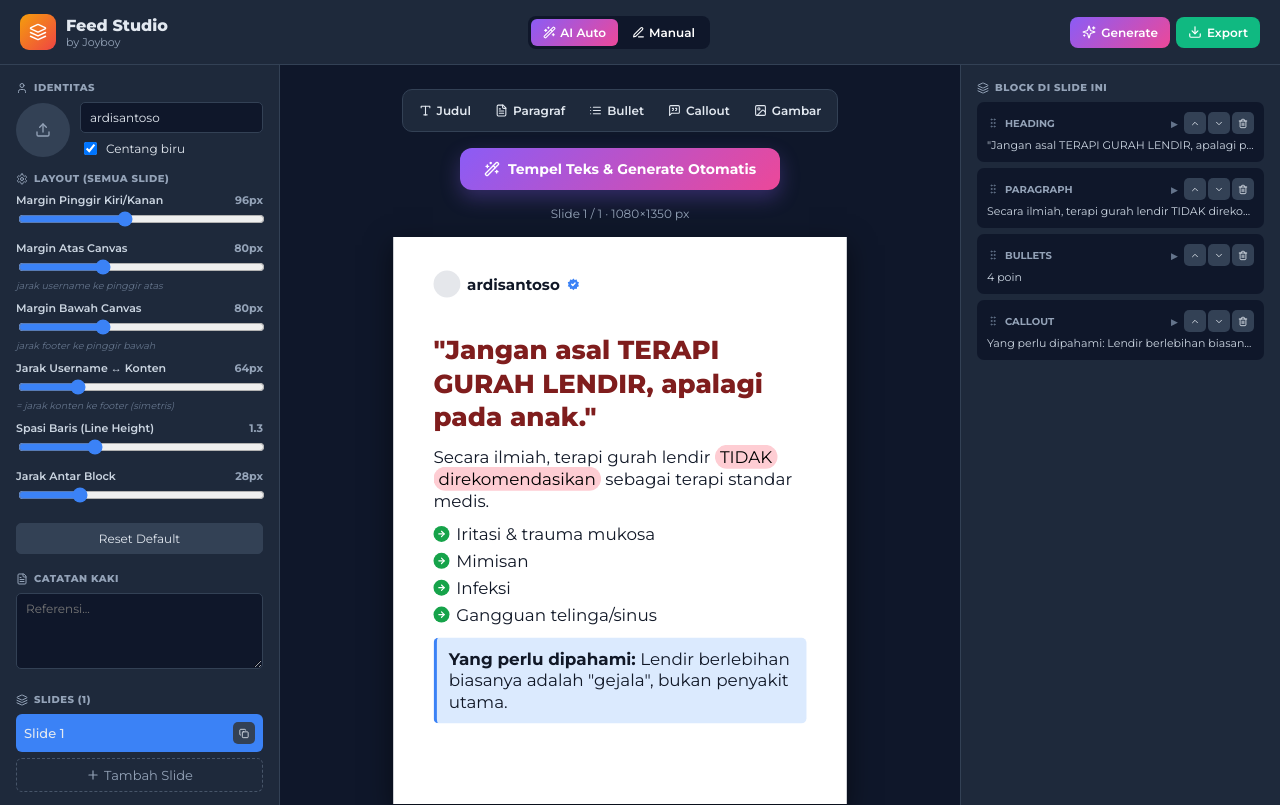
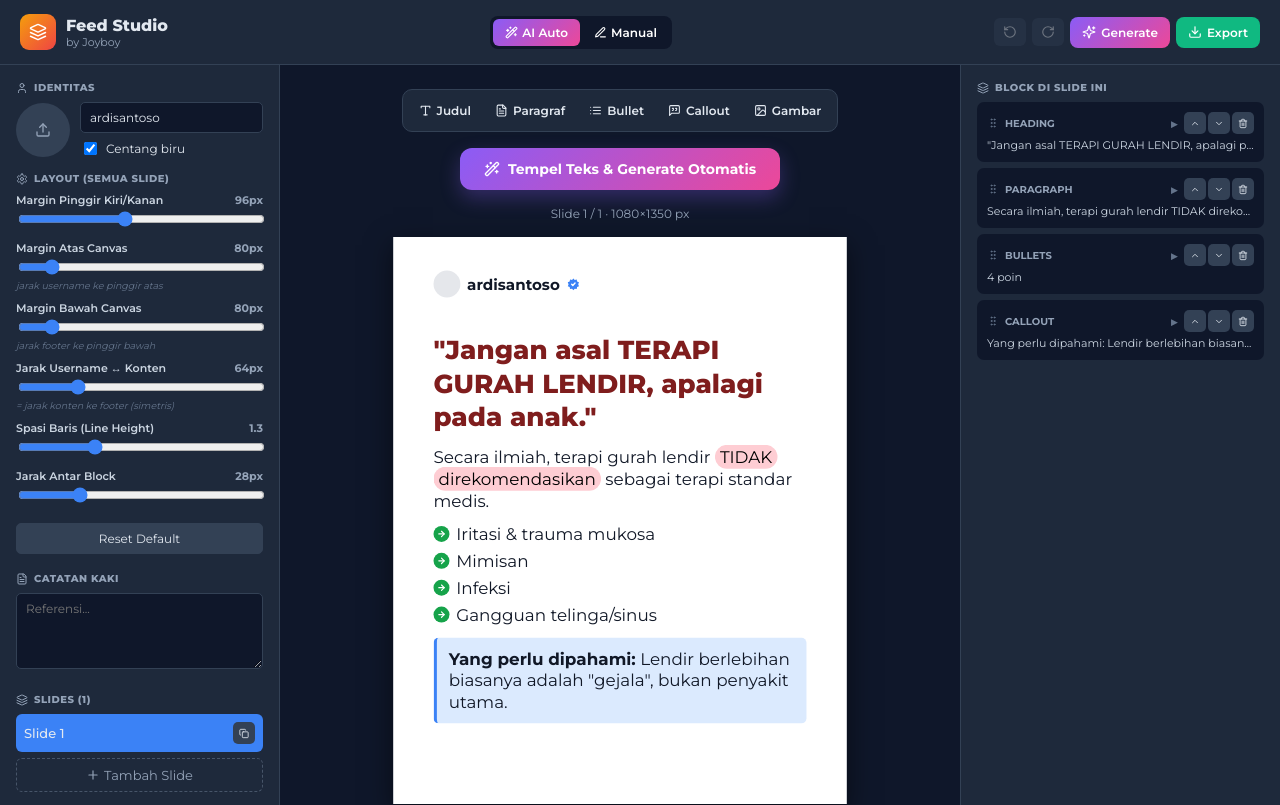
Before and after one commit to joyboythesungod/feed-studio, a React (Vite) app: page / in a window 1280 px wide. Built offline with nearby package versions, Linux system fonts and the light colour scheme; a web font is replaced by a local one.

Commit message:
Add files via upload

```diff
--- a/src/App.jsx
+++ b/src/App.jsx
@@ -550,9 +550,20 @@ const SlideCanvas = React.forwardRef(({ slide, profile, footer, settings, pageIn
         <div style={{
           width: 64, height: 64, borderRadius: 9999, overflow: 'hidden',
           background: '#E5E7EB', flexShrink: 0,
-          backgroundImage: profile.avatar ? `url(${profile.avatar})` : 'none',
-          backgroundSize: 'cover', backgroundPosition: 'center',
-        }} />
+          display: 'flex', alignItems: 'center', justifyContent: 'center',
+        }}>
+          {profile.avatar && (
+            <img
+              src={profile.avatar}
+              alt=""
+              crossOrigin="anonymous"
+              style={{
+                width: '100%', height: '100%', objectFit: 'cover',
+                display: 'block',
+              }}
+            />
+          )}
+        </div>
         <div style={{ fontSize: 36, fontWeight: 700, color: '#111827', fontFamily: "'Montserrat', sans-serif" }}>
           {profile.name}
         </div>
@@ -652,6 +663,104 @@ export default function App() {
 
   const canvasRefs = useRef({});
 
+  // ===== UNDO/REDO HISTORY =====
+  // Simpan snapshot dari state (slides, footer, profile, settings) di history stack
+  // Saat user lakukan action → push ke past, clear future
+  // Saat undo → pop past, push ke future
+  // Saat redo → pop future, push ke past
+  const historyRef = useRef({
+    past: [],     // array of snapshots, oldest first
+    future: [],   // array of snapshots, newest first
+    isApplying: false, // true saat sedang apply undo/redo (jangan re-record)
+  });
+  const HISTORY_LIMIT = 50;
+  const [historyTick, setHistoryTick] = useState(0); // untuk re-render button enabled state
+
+  // Capture snapshot dari state yang relevan
+  const captureSnapshot = () => ({
+    slides: JSON.parse(JSON.stringify(slides)),
+    footer,
+    profile: JSON.parse(JSON.stringify(profile)),
+    settings: { ...settings },
+    activeSlide,
+  });
+
+  // Apply snapshot ke state
+  const applySnapshot = (snap) => {
+    historyRef.current.isApplying = true;
+    setSlides(snap.slides);
+    setFooter(snap.footer);
+    setProfile(snap.profile);
+    setSettings(snap.settings);
+    setActiveSlide(Math.min(snap.activeSlide, snap.slides.length - 1));
+    // Reset flag setelah React render selesai
+    setTimeout(() => { historyRef.current.isApplying = false; }, 0);
+  };
+
+  // Record current state ke history. Dipanggil secara debounced via useEffect.
+  const lastSnapshotRef = useRef(null);
+  useEffect(() => {
+    if (historyRef.current.isApplying) return;
+
+    const timer = setTimeout(() => {
+      const snap = captureSnapshot();
+      const snapJson = JSON.stringify(snap);
+
+      // Skip kalau sama dengan snapshot terakhir (gak ada perubahan riil)
+      if (lastSnapshotRef.current === snapJson) return;
+      lastSnapshotRef.current = snapJson;
+
+      const h = historyRef.current;
+      h.past.push(snap);
+      if (h.past.length > HISTORY_LIMIT) h.past.shift();
+      h.future = []; // action baru → clear future
+      setHistoryTick(t => t + 1);
+    }, 350); // debounce 350ms agar slider drag dll tidak spam history
+
+    return () => clearTimeout(timer);
+  }, [slides, footer, profile, settings]);
+
+  const undo = () => {
+    const h = historyRef.current;
+    // Past terakhir = current state, jadi pop yang current dulu lalu apply yang sebelumnya
+    if (h.past.length < 2) return;
+    const current = h.past.pop();
+    h.future.unshift(current);
+    const target = h.past[h.past.length - 1];
+    lastSnapshotRef.current = JSON.stringify(target);
+    applySnapshot(target);
+    setHistoryTick(t => t + 1);
+  };
+
+  const redo = () => {
+    const h = historyRef.current;
+    if (h.future.length === 0) return;
+    const target = h.future.shift();
+    h.past.push(target);
+    lastSnapshotRef.current = JSON.stringify(target);
+    applySnapshot(target);
+    setHistoryTick(t => t + 1);
+  };
+
+  const canUndo = historyRef.current.past.length >= 2;
+  const canRedo = historyRef.current.future.length > 0;
+
+  // Keyboard shortcut: Ctrl+Z / Ctrl+Shift+Z / Ctrl+Y
+  useEffect(() => {
+    const handler = (e) => {
+      // Ignore kalau lagi ngetik di input/textarea
+      if (e.target.tagName === 'INPUT' || e.target.tagName === 'TEXTAREA' || e.target.contentEditable === 'true') return;
+
+      const isUndo = (e.ctrlKey || e.metaKey) && e.key === 'z' && !e.shiftKey;
+      const isRedo = (e.ctrlKey || e.metaKey) && (e.key === 'y' || (e.key === 'z' && e.shiftKey));
+
+      if (isUndo) { e.preventDefault(); undo(); }
+      else if (isRedo) { e.preventDefault(); redo(); }
+    };
+    window.addEventListener('keydown', handler);
+    return () => window.removeEventListener('keydown', handler);
+  }, []);
+
   // Detect mobile
   useEffect(() => {
     const check = () => setIsMobile(window.innerWidth < 900);
@@ -846,7 +955,41 @@ export default function App() {
   };
 
   // ===== Format =====
-  const applyHighlight = (color) => document.execCommand('hiliteColor', false, color);
+  // Stabilo manual: wrap selection dalam <mark> dengan rounded styling
+  const applyHighlight = (color) => {
+    const sel = window.getSelection();
+    if (!sel || sel.rangeCount === 0) return;
+    const range = sel.getRangeAt(0);
+    if (range.collapsed) return;
+
+    if (color === 'transparent' || !color) {
+      // Hapus highlight: jika selection ada di dalam mark, unwrap
+      const selectedText = range.toString();
+      if (!selectedText) return;
+      // Cari mark ancestor
+      let node = range.commonAncestorContainer;
+      while (node && node.nodeType === 3) node = node.parentNode;
+      while (node && node.nodeName !== 'MARK' && node.nodeName !== 'DIV') node = node.parentNode;
+      if (node && node.nodeName === 'MARK') {
+        // Replace mark dengan text content
+        const parent = node.parentNode;
+        while (node.firstChild) parent.insertBefore(node.firstChild, node);
+        parent.removeChild(node);
+      }
+      return;
+    }
+
+    const selectedHTML = range.cloneContents();
+    const div = document.createElement('div');
+    div.appendChild(selectedHTML);
+    const innerHTML = div.innerHTML;
+
+    // Bersihkan mark nested kalau ada (supaya gak double-wrap)
+    const cleanHTML = innerHTML.replace(/<\/?mark[^>]*>/g, '');
+
+    const markHTML = `<mark style="background:${color}; padding:4px 12px; border-radius:999px; box-decoration-break:clone; -webkit-box-decoration-break:clone">${cleanHTML}</mark>`;
+    document.execCommand('insertHTML', false, markHTML);
+  };
   const applyBold = () => document.execCommand('bold');
   const applyItalic = () => document.execCommand('italic');
   const clearFormatting = () => document.execCommand('removeFormat');
@@ -1133,22 +1276,39 @@ Output HANYA JSON valid.`;
         return;
       }
 
-      // Force render: scale 1 sementara untuk ekspor akurat
-      const dataUrl = await toPng(node, {
+      // Tunggu semua image dalam node fully loaded
+      const imgs = node.querySelectorAll('img');
+      await Promise.all(Array.from(imgs).map(img => {
+        if (img.complete && img.naturalHeight !== 0) return Promise.resolve();
+        return new Promise(res => {
+          img.onload = res;
+          img.onerror = res; // tetap lanjut meski ada yang gagal
+          // Force re-load kalau perlu
+          if (img.complete) res();
+        });
+      }));
+
+      // Beri waktu ekstra untuk font dan rendering
+      await new Promise(r => setTimeout(r, 200));
+
+      const opts = {
         width: CANVAS_W,
         height: CANVAS_H,
         cacheBust: true,
         pixelRatio: 1,
         backgroundColor: '#FFFFFF',
         skipFonts: false,
-        fontEmbedCSS: undefined, // biarkan auto-embed
         style: {
-          // pastikan canvas dirender pada ukuran asli, abaikan scale dari preview
           transform: 'none',
           transformOrigin: 'top left',
           margin: '0',
         },
-      });
+      };
+
+      // Jalankan toPng 2x — kadang yang pertama gagal load image/font, yang kedua lancar
+      // (technique umum di komunitas html-to-image untuk hasil reliable)
+      await toPng(node, opts);
+      const dataUrl = await toPng(node, opts);
 
       const a = document.createElement('a');
       a.href = dataUrl;
@@ -1254,6 +1414,37 @@ Output HANYA JSON valid.`;
         </div>
 
         <div style={{ display: 'flex', gap: 6, alignItems: 'center' }}>
+          {/* Undo / Redo */}
+          <button
+            onClick={undo}
+            disabled={!canUndo}
+            style={{
+              background: '#334155', color: '#fff', border: 'none',
+              padding: '7px 9px', borderRadius: 6,
+              cursor: canUndo ? 'pointer' : 'not-allowed',
+              opacity: canUndo ? 1 : 0.35,
+              display: 'flex', alignItems: 'center',
+            }}
+            title="Undo (Ctrl+Z)"
+          >
+            <RotateCcw size={14} />
+          </button>
+          <button
+            onClick={redo}
+            disabled={!canRedo}
+            style={{
+              background: '#334155', color: '#fff', border: 'none',
+              padding: '7px 9px', borderRadius: 6,
+              cursor: canRedo ? 'pointer' : 'not-allowed',
+              opacity: canRedo ? 1 : 0.35,
+              display: 'flex', alignItems: 'center',
+              transform: 'scaleX(-1)',
+            }}
+            title="Redo (Ctrl+Shift+Z atau Ctrl+Y)"
+          >
+            <RotateCcw size={14} />
+          </button>
+
 {mode === 'ai' && (
             <button
               onClick={() => setShowAIModal(true)}
@@ -1344,7 +1535,7 @@ Output HANYA JSON valid.`;
             <SliderField
               label="Margin Atas Canvas"
               value={settings.edgeTop}
-              min={40} max={160} step={4}
+              min={40} max={400} step={4}
               onChange={v => setSettings({ ...settings, edgeTop: v })}
               unit="px"
               hint="jarak username ke pinggir atas"
@@ -1352,7 +1543,7 @@ Output HANYA JSON valid.`;
             <SliderField
               label="Margin Bawah Canvas"
               value={settings.edgeBottom}
-              min={40} max={160} step={4}
+              min={40} max={400} step={4}
               onChange={v => setSettings({ ...settings, edgeBottom: v })}
               unit="px"
               hint="jarak footer ke pinggir bawah"
```
